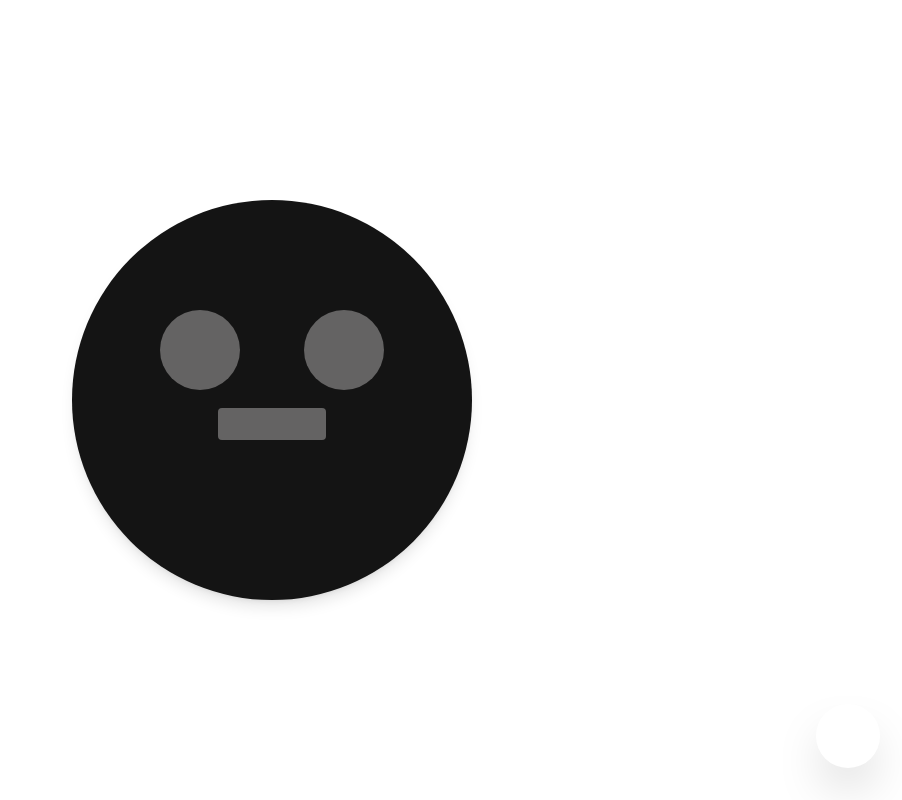
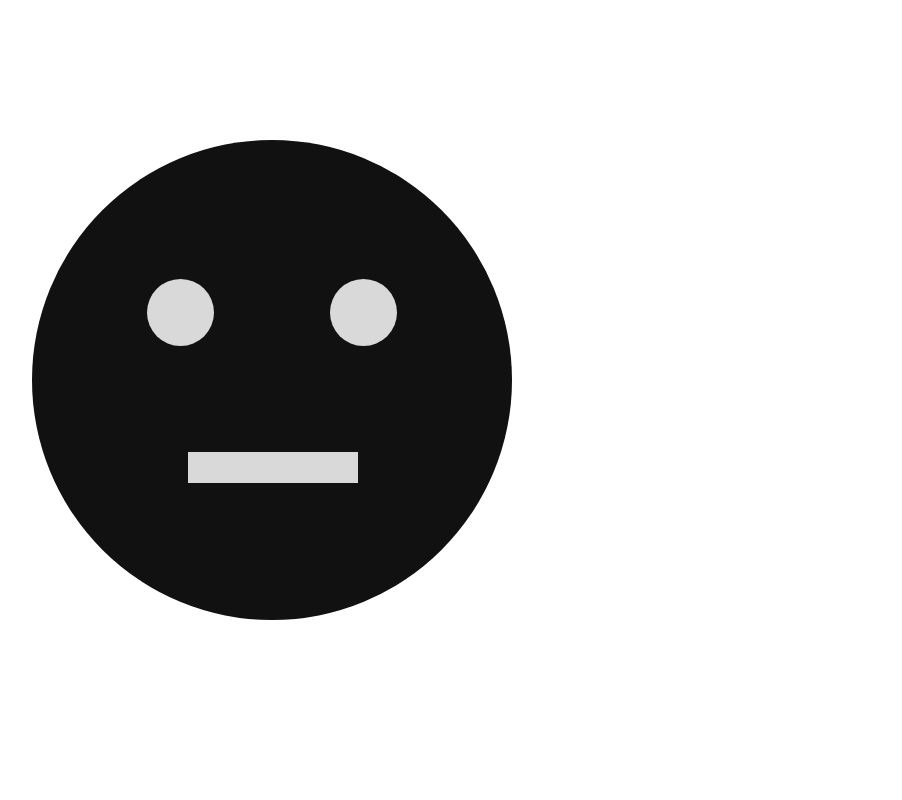
Before and after one commit to thornrampai-pp/Th-shi-Project, a Next.js app in the folder frontend/: page /login in a window 1280 px wide. Shown: the whole page, without its empty margins (368-1270 px from the left). Built offline with nearby package versions, Linux system fonts and the light colour scheme.

Commit message:
frontend: login page

```diff
--- a/frontend/src/app/(auth)/login/page.tsx
+++ b/frontend/src/app/(auth)/login/page.tsx
@@ -1,123 +1,134 @@
 "use client";
 
-import { use, useActionState, useRef } from "react";
+import { use, useActionState, useRef, useState } from "react";
 import { loginAction } from "@/actions/auth";
 import RegisterButton from "@/components/RegisterButton";
+import { cn } from "@/lib/utils";
 
 export default function LoginPage({ searchParams }: PageProps<"/login">) {
   const { next } = use(searchParams);
   const [state, formAction, isPending] = useActionState(loginAction, null);
-  const emailInputRef = useRef<HTMLInputElement>(null);
+  const formRef = useRef<HTMLFormElement>(null);
+  const emailRef = useRef<HTMLInputElement>(null);
+  const closeTimer = useRef<ReturnType<typeof setTimeout>>(undefined);
+  const [hovered, setHovered] = useState(false);
+  const [focused, setFocused] = useState(false);
 
-  // 🌟 เปลี่ยนเป็น onMouseDown และใช้ e.preventDefault() เพื่อตัดวงจรการเด้งกลับตอนปล่อยเมาส์
-  const handleRobotMouseDown = (e: React.MouseEvent<HTMLDivElement>) => {
-    const target = e.target as HTMLElement;
+  // Hover opens the form and leaving always closes it. Focus alone keeps it
+  // open only for keyboard/touch users, who never fire mouseleave.
+  const open = hovered || focused;
 
-    // ถ้าตั้งใจกดช่องกรอกข้อมูล หรือ ลิงก์ ให้ปล่อยให้ Focus ทำงานปกติ
-    if (target.tagName === "INPUT" || target.tagName === "A") {
-      return;
-    }
+  const handleMouseEnter = () => {
+    clearTimeout(closeTimer.current);
+    setHovered(true);
+  };
 
-    // 🛑 ป้องกันไม่ให้การกดพื้นที่อื่นไปกระตุ้นหรือกวน Focus ดั้งเดิมตอนปล่อยเมาส์
-    e.preventDefault();
-
-    const activeEl = document.activeElement;
-    const isFocused = activeEl && activeEl.tagName === "INPUT";
-
-    if (isFocused) {
-      // ถ้าเปิดอยู่ -> สั่งปิดถาวร (ไม่เด้งกลับตอนปล่อยนิ้วแล้ว)
-      (activeEl as HTMLElement).blur();
-    } else {
-      // ถ้าปิดอยู่ -> สั่งเปิด
-      emailInputRef.current?.focus();
-    }
+  const handleMouseLeave = () => {
+    // Short grace period so brushing past the edge doesn't snap it shut.
+    closeTimer.current = setTimeout(() => {
+      setHovered(false);
+      const active = document.activeElement;
+      if (active instanceof HTMLElement && formRef.current?.contains(active)) active.blur();
+    }, 250);
   };
 
   return (
-    <div className="min-h-screen bg-[#1a1a1a] flex flex-col font-sans select-none">
-      <div className="fixed bottom-8 right-8 z-50">
+    <main className="flex min-h-screen flex-1 items-center justify-center bg-white px-4">
       <RegisterButton />
-      </div>
-      <main className="flex-1 flex items-center justify-center">
-        <div
-          className={`w-full min-h-screen bg-white flex flex-col items-center justify-center relative px-6 overflow-hidden group/form transition-all duration-700 ease-in-out
-          ${isPending ? "opacity-0 scale-95 pointer-events-none" : "opacity-100 scale-100"}`}
-        >
+
       <form
+        ref={formRef}
         action={formAction}
-            className="w-full flex flex-col items-center relative"
+        onMouseEnter={handleMouseEnter}
+        onMouseLeave={handleMouseLeave}
+        onFocus={() => setFocused(true)}
+        onBlur={(e) => {
+          if (!e.currentTarget.contains(e.relatedTarget)) setFocused(false);
+        }}
+        className={cn(
+          "flex flex-col items-center transition-all duration-700 ease-in-out",
+          isPending && "pointer-events-none scale-95 opacity-0",
+        )}
       >
         {typeof next === "string" && <input type="hidden" name="next" value={next} />}
-            {/* 🔄 เปลี่ยนจาก onClick เป็น onMouseDown */}
+
+        {/* Face — positions are fractions of the Figma frame so it scales with the viewport. */}
         <div
-              onMouseDown={handleRobotMouseDown}
-              className="relative w-105 h-105 flex items-center justify-center transition-all duration-500 group-focus-within/form:-translate-y-4 outline-none cursor-pointer"
+          onClick={() => !open && emailRef.current?.focus()}
+          className="relative aspect-square w-[min(30rem,90vw)] cursor-pointer rounded-full bg-[#111111]"
         >
-              {/* 🌑 หัวหุ่นยนต์สีดำ */}
-              <div className="w-100 h-100 bg-[#141414] rounded-full flex flex-col items-center justify-center relative shadow-lg group overflow-hidden">
-                {/* 👀 ตาหุ่นยนต์ */}
-                <div className="flex gap-16 mb-25 z-10 transition-all duration-500 group-focus-within/form:-translate-y-6 group-focus-within/form:opacity-0">
-                  <div className="w-20 h-20 bg-[#646363] rounded-full transition-all duration-300 group-hover:scale-110 group-hover:bg-[#d9d9d9]" />
-                  <div className="w-20 h-20 bg-[#646363] rounded-full transition-all duration-300 group-hover:scale-110 group-hover:bg-[#d9d9d9]" />
-                </div>
+          {/* Eyes */}
+          {[24, 62].map((left) => (
+            <span
+              key={left}
+              style={{ left: `${left}%` }}
+              className={cn(
+                "absolute top-[29%] aspect-square w-[14%] rounded-full bg-[#d9d9d9] transition-all duration-500",
+                open && "-translate-y-6 opacity-0",
+              )}
+            />
+          ))}
 
-                {/* 👄 ปากมหาภัย */}
+          {/* Mouth — grows into the login card */}
           <div
-                  className="absolute top-1/2 left-1/2 -translate-x-1/2 -translate-y-1/2 w-27 h-7 bg-[#646363] rounded-sm transition-all duration-500 ease-in-out p-4 flex flex-col justify-center items-center mt-6
-                                group-hover:w-32 group-hover:bg-[#d9d9d9]
-                                group-focus-within/form:mt-0 group-focus-within/form:!w-[300px] group-focus-within/form:!h-[200px] group-focus-within/form:!bg-white group-focus-within/form:rounded-2xl group-focus-within/form:shadow-2xl z-0"
+            className={cn(
+              "absolute overflow-hidden bg-[#d9d9d9] transition-all duration-500 ease-in-out",
+              open
+                ? "top-[20%] left-[12.5%] h-[60%] w-[75%] rounded-2xl bg-white shadow-2xl"
+                : "top-[65%] left-[32.5%] h-[6.5%] w-[35.5%] rounded-none",
+            )}
           >
-                  {/* 📩 ฟอร์มด้านในปากที่ขยายใหญ่ */}
             <div
-                    className="form-inner-content w-full flex flex-col gap-3 h-0 opacity-0 pointer-events-none transition-all duration-500 ease-in-out
-                                  group-focus-within/form:h-auto group-focus-within/form:opacity-100 group-focus-within/form:pointer-events-auto"
+              className={cn(
+                "flex h-full flex-col justify-center gap-2.5 p-4 transition-opacity duration-300 sm:gap-3 sm:p-5",
+                open ? "opacity-100 delay-200" : "pointer-events-none opacity-0",
+              )}
             >
-                    <h3 className="text-center font-bold text-sm text-black mb-1 tracking-wider uppercase opacity-80">
-                      Welcome Back
-                    </h3>
+              <h1 className="text-center text-sm font-bold tracking-wider text-black/80 uppercase">Welcome Back</h1>
 
+              <label className="sr-only" htmlFor="email">
+                อีเมล
+              </label>
               <input
-                      ref={emailInputRef}
+                ref={emailRef}
+                id="email"
                 type="email"
                 name="email"
+                autoComplete="email"
+                defaultValue={state?.values.email}
                 placeholder="Email Address"
-                      className="w-full py-2 px-3 text-xs border border-gray-200 rounded-lg outline-none bg-gray-50/50 transition-all text-black placeholder-gray-400 focus:border-black focus:bg-white focus:shadow-sm"
                 required
-                      disabled={isPending}
+                className="w-full rounded-lg border border-gray-200 bg-gray-50/50 px-3 py-2 text-sm text-black placeholder-gray-400 outline-none transition-all focus:border-black focus:bg-white"
               />
 
+              <label className="sr-only" htmlFor="password">
+                รหัสผ่าน
+              </label>
               <input
+                id="password"
                 type="password"
                 name="password"
+                autoComplete="current-password"
                 placeholder="Password"
-                      className="w-full py-2 px-3 text-xs border border-gray-200 rounded-lg outline-none bg-gray-50/50 transition-all text-black placeholder-gray-400 focus:border-black focus:bg-white focus:shadow-sm"
                 required
-                      disabled={isPending}
+                className="w-full rounded-lg border border-gray-200 bg-gray-50/50 px-3 py-2 text-sm text-black placeholder-gray-400 outline-none transition-all focus:border-black focus:bg-white"
               />
 
-                    <a
-                      href="#forgot"
-                      className="text-[10px] text-[#5271ff] text-right opacity-60 hover:opacity-100 hover:underline transition-all tracking-wide mt-1"
-                      onClick={(e) => e.stopPropagation()}
+              <button
+                type="submit"
+                disabled={isPending}
+                className="w-full rounded-lg bg-[#141414] py-2 text-sm font-semibold tracking-wide text-white transition-colors hover:bg-black disabled:opacity-60"
               >
-                      Forget password?
-                    </a>
-                  </div>
+                {isPending ? "Logging in…" : "Log in"}
+              </button>
             </div>
           </div>
         </div>
 
-            {/* ⚠️ Error Message */}
-            {state?.error && (
-              <p className="text-xs text-red-500 mt-4 animate-pulse">
-                {state.error}
+        <p role="alert" className="mt-6 h-4 text-xs text-red-500">
+          {state?.error}
         </p>
-            )}
-
-            <button type="submit" className="hidden" disabled={isPending} />
       </form>
-        </div>
     </main>
-    </div>
   );
 }
--- a/frontend/src/app/(auth)/register/page.tsx
+++ b/frontend/src/app/(auth)/register/page.tsx
@@ -23,6 +23,7 @@ export default function RegisterPage() {
         {/* แยกเป็น firstName และ lastName ตาม Mutation */}
         <input
           name="firstName"
+          defaultValue={state?.values.firstName}
           type="text"
           placeholder="First Name"
           required
@@ -30,6 +31,7 @@ export default function RegisterPage() {
         />
         <input
           name="lastName"
+          defaultValue={state?.values.lastName}
           type="text"
           placeholder="Last Name"
           required
@@ -37,6 +39,7 @@ export default function RegisterPage() {
         />
         <input
           name="email"
+          defaultValue={state?.values.email}
           type="email"
           placeholder="Email"
           required
--- a/frontend/src/components/RegisterButton.tsx
+++ b/frontend/src/components/RegisterButton.tsx
@@ -1,19 +1,12 @@
-"use client";
-
-import { useState } from "react";
 import Link from "next/link";
 
+/** Hidden easter-egg entry to /register: white-on-white until hovered or focused. */
 export default function RegisterButton() {
-  const [isHovered, setIsHovered] = useState(false);
-
   return (
     <Link
       href="/register"
-      className={`fixed bottom-8 right-8 w-16 h-16 rounded-full shadow-2xl z-50 transition-all duration-300 hover:scale-110 hover:shadow-black/50 cursor-pointer
-        ${isHovered ? "bg-[#141414]" : "bg-white"}`}
-      onMouseEnter={() => setIsHovered(true)}
-      onMouseLeave={() => setIsHovered(false)}
-      aria-label="Register"
+      aria-label="สมัครสมาชิก"
+      className="fixed right-8 bottom-8 z-50 size-16 rounded-full bg-white transition-all duration-300 outline-none hover:scale-110 hover:bg-[#141414] hover:shadow-2xl focus-visible:bg-[#141414]"
     />
   );
 }
```
Also changed, not shown: frontend/src/actions/auth.ts (+20 -7 lines). Lines whose indentation alone changed are shown as unchanged.
